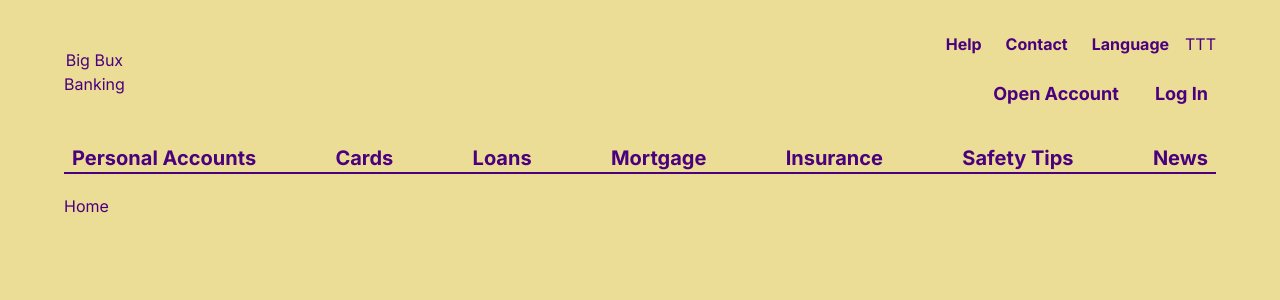
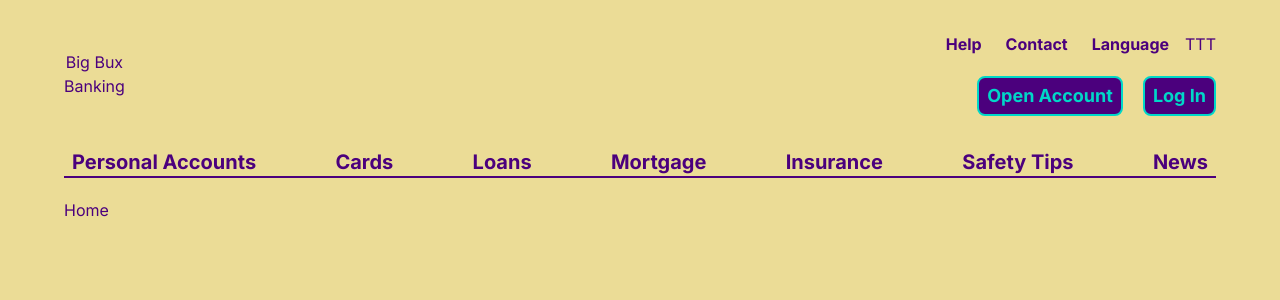
Before and after one commit to gizinski-jacek/banking-app, a Next.js app: page / in a window 1280 px wide. Shown: the top 300 px of the page. Built offline with nearby package versions, Linux system fonts and the light colour scheme.

Commit message:
Readding tailwindcss style classes.
Updating props types.
Adding props used for styling anchor to look
like button and to animation on hover that fills up tag element.

```diff
--- a/app/components/Button.tsx
+++ b/app/components/Button.tsx
@@ -1,24 +1,57 @@
 import Link from 'next/link';
+
+interface CommonProps {
+	children?: React.ReactNode;
+	styleClass?: string;
+}
+
+type ConditionalProps =
+	| {
+			href?: string;
+			buttonLike?: boolean;
+			fillUp?: never;
+			cta?: never;
+	  }
+	| {
+			href?: string;
+			buttonLike?: never;
+			fillUp?: boolean;
+			cta?: never;
+	  }
+	| {
+			href?: never;
+			buttonLike?: never;
+			fillUp?: never;
+			cta?: (any?: any) => void;
+	  };
+
+type Props = CommonProps & ConditionalProps;
 
 export default function Button({
 	children,
 	styleClass,
 	href,
+	buttonLike = false,
+	fillUp = false,
 	cta,
-}: {
-	children?: React.ReactNode;
-	styleClass?: string;
-	href?: string;
-	cta?: (any?: any) => void;
-}) {
+}: Props) {
 	return href ? (
-		<Link href={href} className={styleClass}>
+		<Link
+			href={href}
+			className={`${styleClass || ''} ${
+				buttonLike
+					? 'rounded-lg border-2 border-red-700 bg-cstm-btn-bg text-cstm-btn-color capitalize hover:shadow hover:shadow-cstm-shadow'
+					: ''
+			} ${fillUp ? 'fill-up' : ''}`}
+		>
 			{children || 'Button'}
 		</Link>
 	) : (
 		<button
 			type='button'
-			className={styleClass}
+			className={`rounded-lg border-1 border-black capitalize hover:shadow hover:shadow-cstm-shadow ${
+				styleClass || ''
+			}`}
 			onClick={() => (cta ? cta() : null)}
 		>
 			{children || 'Button'}
```
